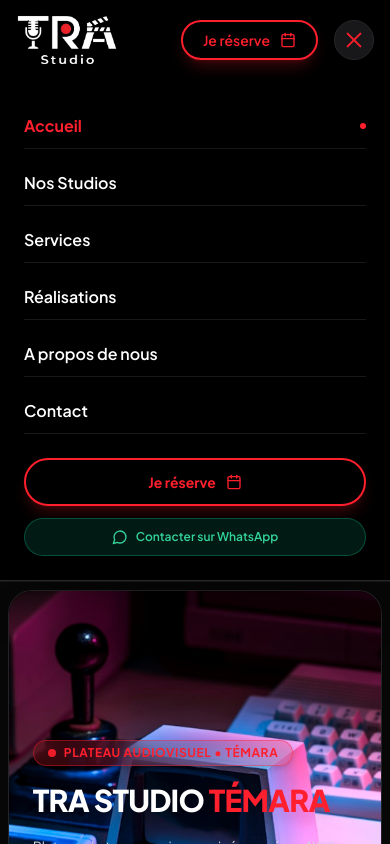
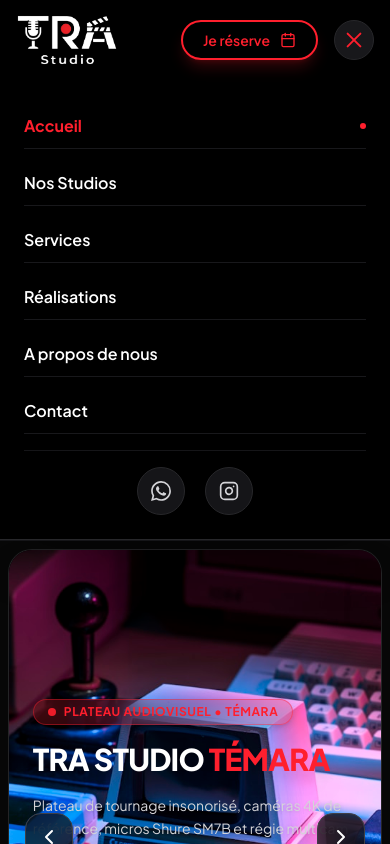
Before and after one commit to ntajemouti/TRA--STUDIO, a React (Vite) app: page / in a window 390 px wide. Both pictures are taken after a click on the button 354 px from the left and 40 px from the top of the page. Shown: the top 844 px of the page. Built offline with nearby package versions, Linux system fonts and the light colour scheme; no server answers.

Commit message:
refactor: keep single Je reserve on top, add simple WhatsApp and Instagram logos in mobile menu

```diff
--- a/src/components/ui/Header.tsx
+++ b/src/components/ui/Header.tsx
@@ -1,6 +1,17 @@
 import React, { useState, useEffect } from 'react';
-import { Calendar, MessageCircle } from 'lucide-react';
+import { Calendar, Instagram } from 'lucide-react';
 import { StudioSettings } from '../../types';
+
+const WhatsAppIcon: React.FC<{ className?: string }> = ({ className = "w-5 h-5" }) => (
+  <svg
+    className={className}
+    viewBox="0 0 24 24"
+    fill="currentColor"
+    xmlns="http://www.w3.org/2000/svg"
+  >
+    <path d="M17.472 14.382c-.297-.149-1.758-.867-2.03-.967-.273-.099-.471-.148-.67.15-.197.297-.767.966-.94 1.164-.173.199-.347.223-.644.075-.297-.15-1.255-.463-2.39-1.475-.883-.788-1.48-1.761-1.653-2.059-.173-.297-.018-.458.13-.606.134-.133.298-.347.446-.52.149-.174.198-.298.298-.497.099-.198.05-.371-.025-.52-.075-.149-.669-1.612-.916-2.207-.242-.579-.487-.5-.669-.51-.173-.008-.371-.01-.57-.01-.198 0-.52.074-.792.372-.272.297-1.04 1.016-1.04 2.479 0 1.462 1.065 2.875 1.213 3.074.149.198 2.096 3.2 5.077 4.487.709.306 1.262.489 1.694.625.712.227 1.36.195 1.871.118.571-.085 1.758-.719 2.006-1.413.248-.694.248-1.289.173-1.413-.074-.124-.272-.198-.57-.347m-5.421 7.403h-.004a9.87 9.87 0 01-5.031-1.378l-.361-.214-3.741.982.998-3.648-.235-.374a9.86 9.86 0 01-1.51-5.26c.001-5.45 4.436-9.884 9.888-9.884 2.64 0 5.122 1.03 6.988 2.898a9.825 9.825 0 012.893 6.994c-.003 5.45-4.437 9.884-9.885 9.884m8.413-18.297A11.815 11.815 0 0012.05 0C5.495 0 .16 5.335.157 11.892c0 2.096.547 4.142 1.588 5.945L.057 24l6.305-1.654a11.882 11.882 0 005.683 1.448h.005c6.554 0 11.89-5.335 11.893-11.893a11.821 11.821 0 00-3.48-8.413Z" />
+  </svg>
+);
 
 interface HeaderProps {
   isAdmin: boolean;
@@ -98,6 +109,7 @@
 
   const waNumber = settings?.whatsappNumber || '212660719968';
   const waUrl = `https://wa.me/${waNumber.replace(/[^0-9]/g, '')}`;
+  const igUrl = settings?.instagramUrl || 'https://www.instagram.com/tra__studio';
 
   return (
     <header className="sticky top-0 z-50 w-full bg-black/95 backdrop-blur-md border-b border-zinc-900/90 shadow-2xl transition-all">
@@ -251,24 +263,28 @@
             ))}
           </div>
 
-          <div className="pt-2 flex flex-col gap-3">
-            <button
-              type="button"
-              onClick={handleBookingClick}
-              className="w-full py-3 rounded-full border-2 border-studio-red text-studio-red hover:bg-studio-red hover:text-white font-bold text-sm flex items-center justify-center gap-2 shadow-lg shadow-studio-red/20 transition-all cursor-pointer"
-            >
-              <span>Je réserve</span>
-              <Calendar className="w-4 h-4 ml-0.5" />
-            </button>
-
+          {/* Simple WhatsApp & Instagram Logos (Format Téléphone uniquement) */}
+          <div className="pt-4 border-t border-zinc-900/90 flex items-center justify-center gap-5">
             <a
               href={waUrl}
               target="_blank"
               rel="noopener noreferrer"
-              className="w-full py-2.5 rounded-full bg-emerald-950/60 border border-emerald-800/80 text-emerald-400 text-xs font-semibold flex items-center justify-center gap-2"
+              aria-label="WhatsApp"
+              title="Contacter sur WhatsApp"
+              className="w-12 h-12 rounded-full bg-zinc-900/90 border border-zinc-800 flex items-center justify-center text-zinc-300 hover:text-emerald-400 hover:border-emerald-500/50 hover:bg-emerald-950/30 transition-all duration-200 active:scale-95 shadow-md"
             >
-              <MessageCircle className="w-4 h-4" />
-              <span>Contacter sur WhatsApp</span>
+              <WhatsAppIcon className="w-5 h-5 fill-current" />
+            </a>
+
+            <a
+              href={igUrl}
+              target="_blank"
+              rel="noopener noreferrer"
+              aria-label="Instagram"
+              title="Page Instagram @tra__studio"
+              className="w-12 h-12 rounded-full bg-zinc-900/90 border border-zinc-800 flex items-center justify-center text-zinc-300 hover:text-pink-400 hover:border-pink-500/50 hover:bg-pink-950/30 transition-all duration-200 active:scale-95 shadow-md"
+            >
+              <Instagram className="w-5 h-5" />
             </a>
           </div>
         </div>
```
